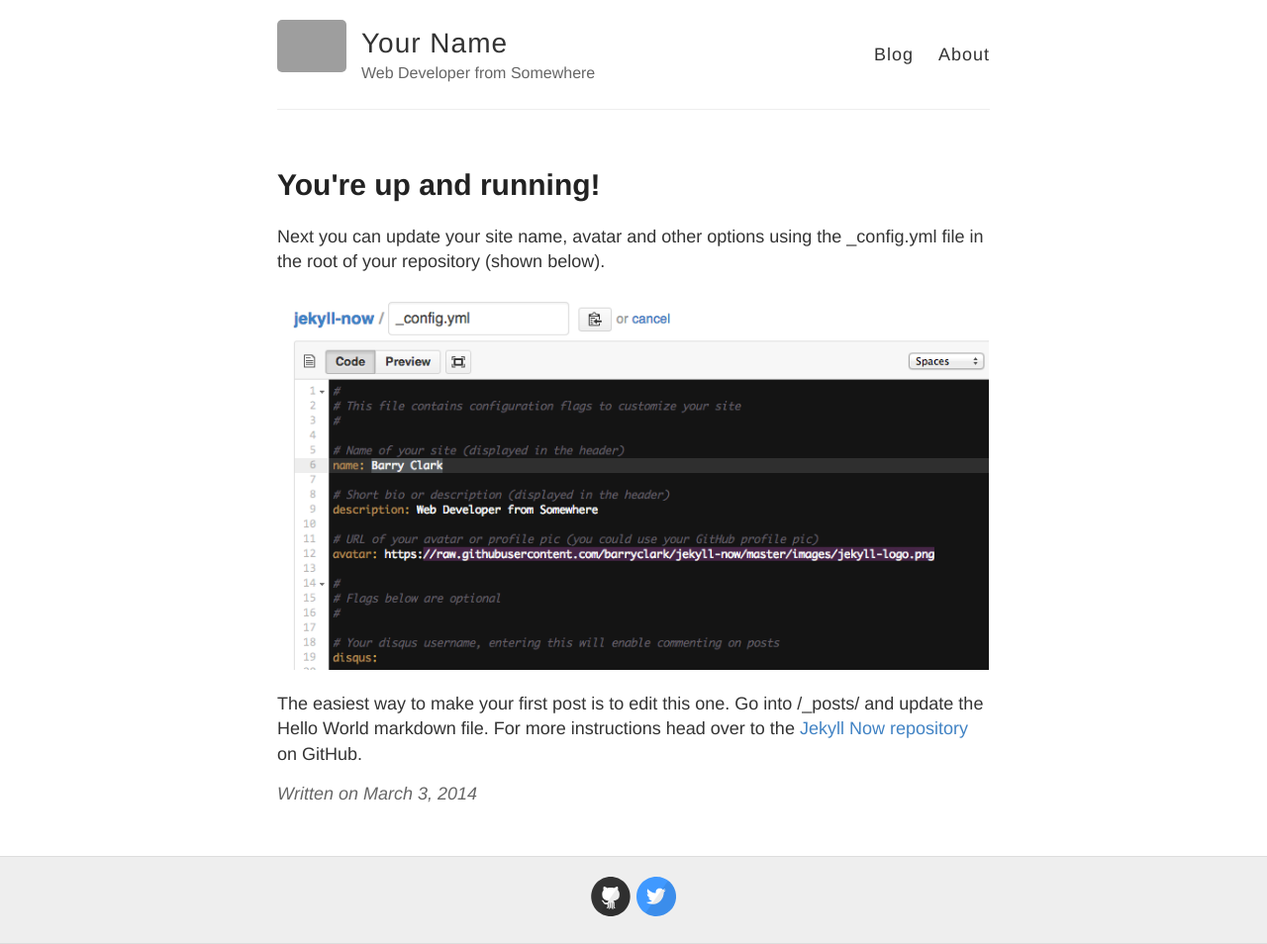
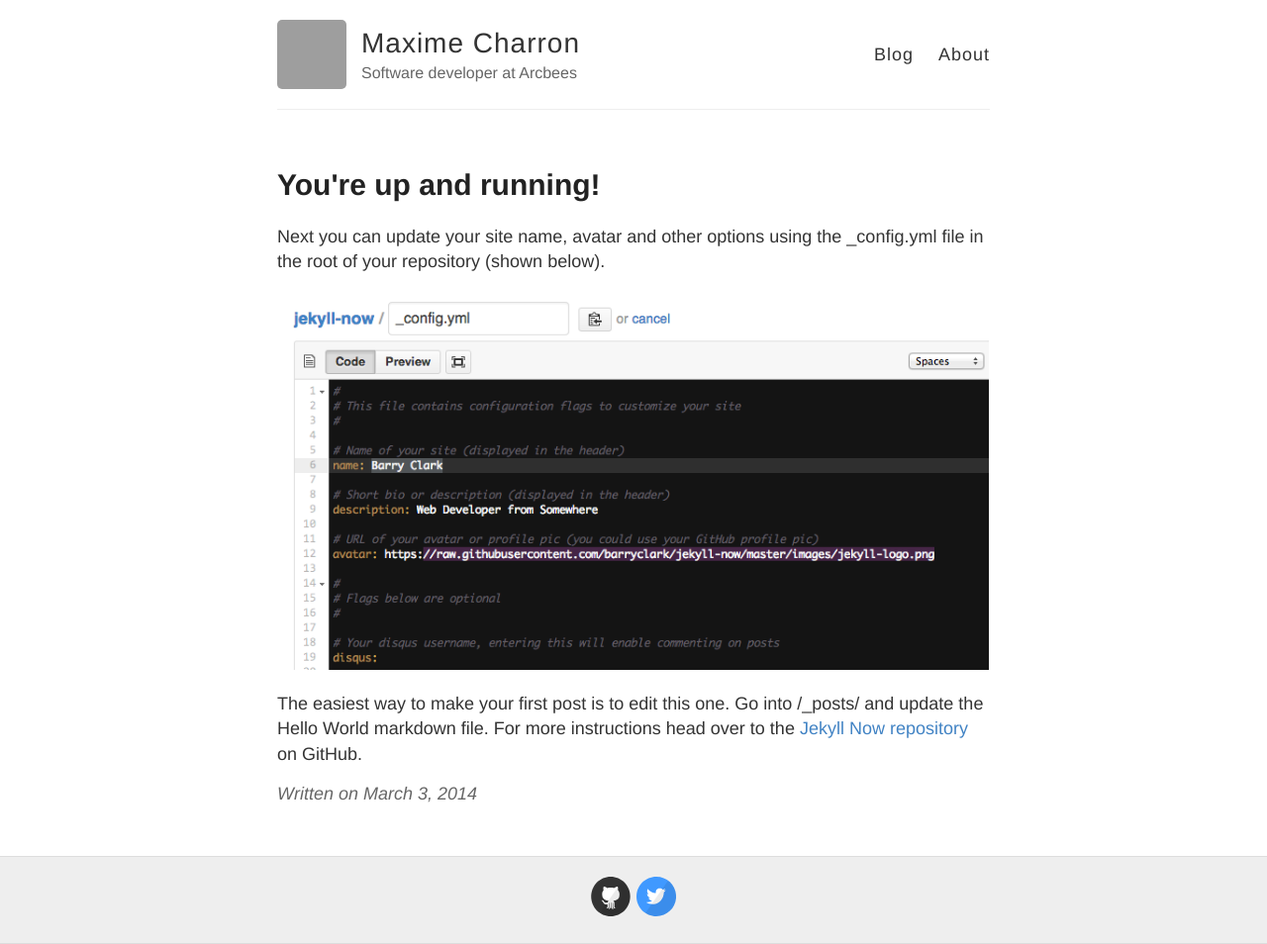
Before and after one commit to maximecharron/maximecharron.github.io, a Jekyll site: the page built from _posts/2014-3-3-Hello-World.md, in a window 1280 px wide. Shown: the whole page at 99% size. Built offline with Jekyll 4.4.1, drawn with Linux system fonts in a browser that asks for light colours; comment, search, counter and statistics services are not loaded; part of the change alters nothing that is shown; grey boxes are pictures that could not be loaded.

Commit message:
First update

```diff
--- a/_config.yml
+++ b/_config.yml
@@ -3,13 +3,13 @@
 #
 
 # Name of your site (displayed in the header)
-name: Your Name
+name: Maxime Charron
 
 # Short bio or description (displayed in the header)
-description: Web Developer from Somewhere
+description: Software developer at Arcbees
 
 # URL of your avatar or profile pic (you could use your GitHub profile pic)
-avatar: https://raw.githubusercontent.com/barryclark/jekyll-now/master/images/jekyll-logo.png
+avatar: https://avatars1.githubusercontent.com/u/8813062?v=3&u=784058b712780e7e37909c2a2b055830f256f304
 
 #
 # Flags below are optional
@@ -21,12 +21,12 @@ footer-links:
   email:
   facebook:
   flickr:
-  github: barryclark/jekyll-now
+  github: maximecharron
   instagram:
   linkedin:
   pinterest:
   rss: # just type anything here for a working RSS icon
-  twitter: jekyllrb
+  twitter: Maximecharron
   stackoverflow: # your stackoverflow profile, e.g. "users/50476/bart-kiers"
   youtube: # channel/<your_long_string> or user/<user-name>
   googleplus: # anything in your profile username that comes after plus.google.com/
@@ -34,14 +34,14 @@ footer-links:
 
 # Enter your Disqus shortname (not your username) to enable commenting on posts
 # You can find your shortname on the Settings page of your Disqus account
-disqus:
+disqus: maximecharron
 
 # Enter your Google Analytics web tracking code (e.g. UA-2110908-2) to activate tracking
-google_analytics:
+google_analytics: UA-88368546-1
 
 # Your website URL (e.g. http://barryclark.github.io or http://www.barryclark.co)
 # Used for Sitemap.xml and your RSS feed
-url:
+url: http://maximecharron.github.io
 
 # If you're hosting your site at a Project repository on GitHub pages
 # (http://yourusername.github.io/repository-name)
```
